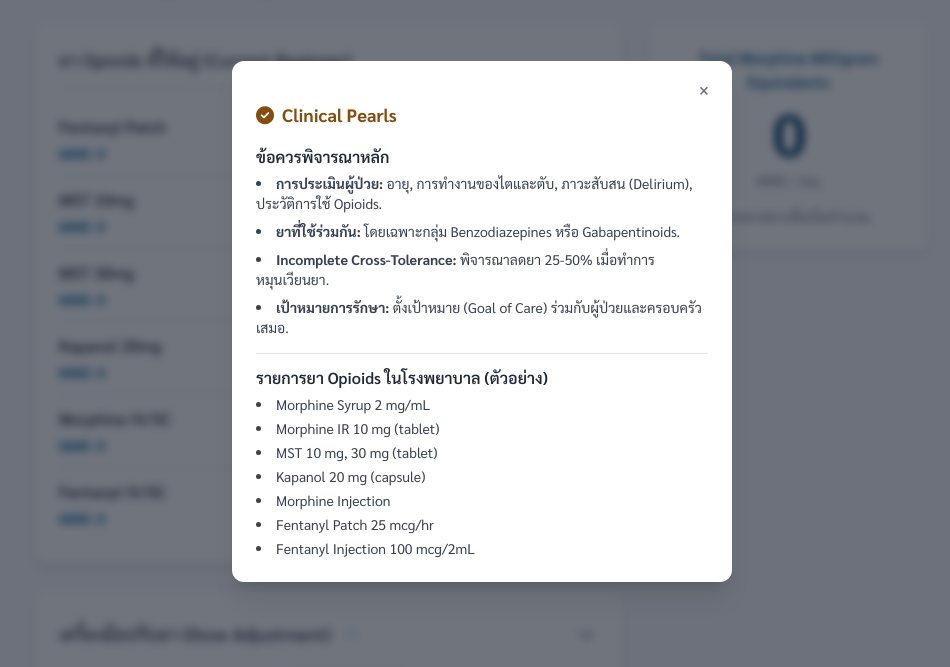
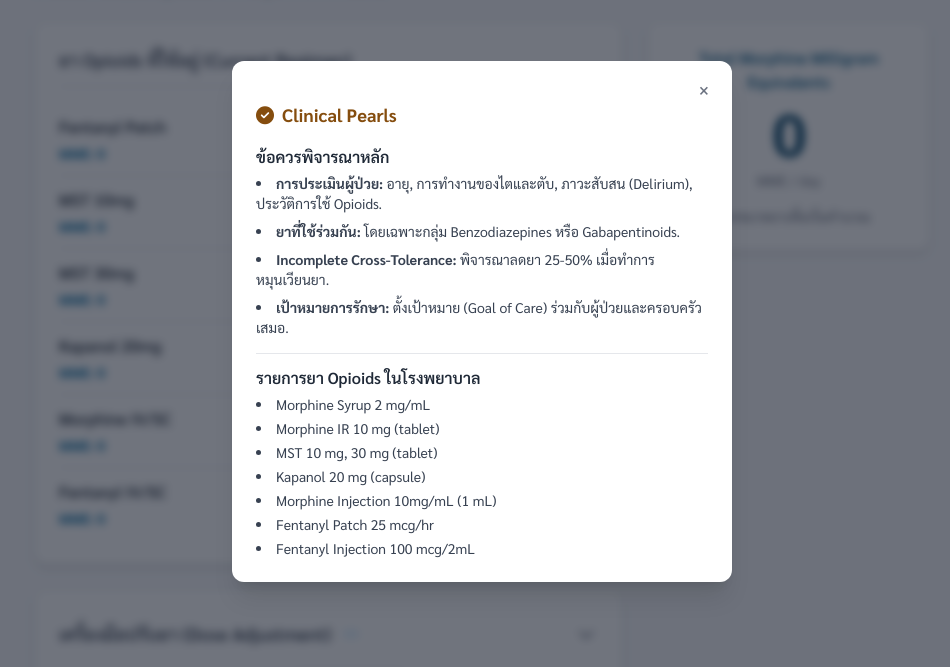
Before and after one commit to jakrach101/pcklsh, a plain HTML site: page titrationtool.html in a window 1280 px wide. Both pictures are taken after a click on the button 1020 px from the left and 50 px from the top of the page. Shown: the part 79-746 px from the top of the page, without its empty margins (158-1108 px from the left). Drawn offline with nearby package versions, Linux system fonts and the light colour scheme.

Commit message:
Update titrationtool.html

```diff
--- a/titrationtool.html
+++ b/titrationtool.html
@@ -403,13 +403,13 @@
                     </ul>
                 </div>
                 <div class="border-t pt-3">
-                    <h4 class="font-semibold text-gray-800">รายการยา Opioids ในโรงพยาบาล (ตัวอย่าง)</h4>
+                    <h4 class="font-semibold text-gray-800">รายการยา Opioids ในโรงพยาบาล</h4>
                     <ul class="list-disc list-inside space-y-1 text-gray-700 text-sm mt-1">
                         <li>Morphine Syrup 2 mg/mL</li>
                         <li>Morphine IR 10 mg (tablet)</li>
                         <li>MST 10 mg, 30 mg (tablet)</li>
                         <li>Kapanol 20 mg (capsule)</li>
-                        <li>Morphine Injection</li>
+                        <li>Morphine Injection 10mg/mL (1 mL)</li>
                         <li>Fentanyl Patch 25 mcg/hr</li>
                         <li>Fentanyl Injection 100 mcg/2mL</li>
                     </ul>
```
